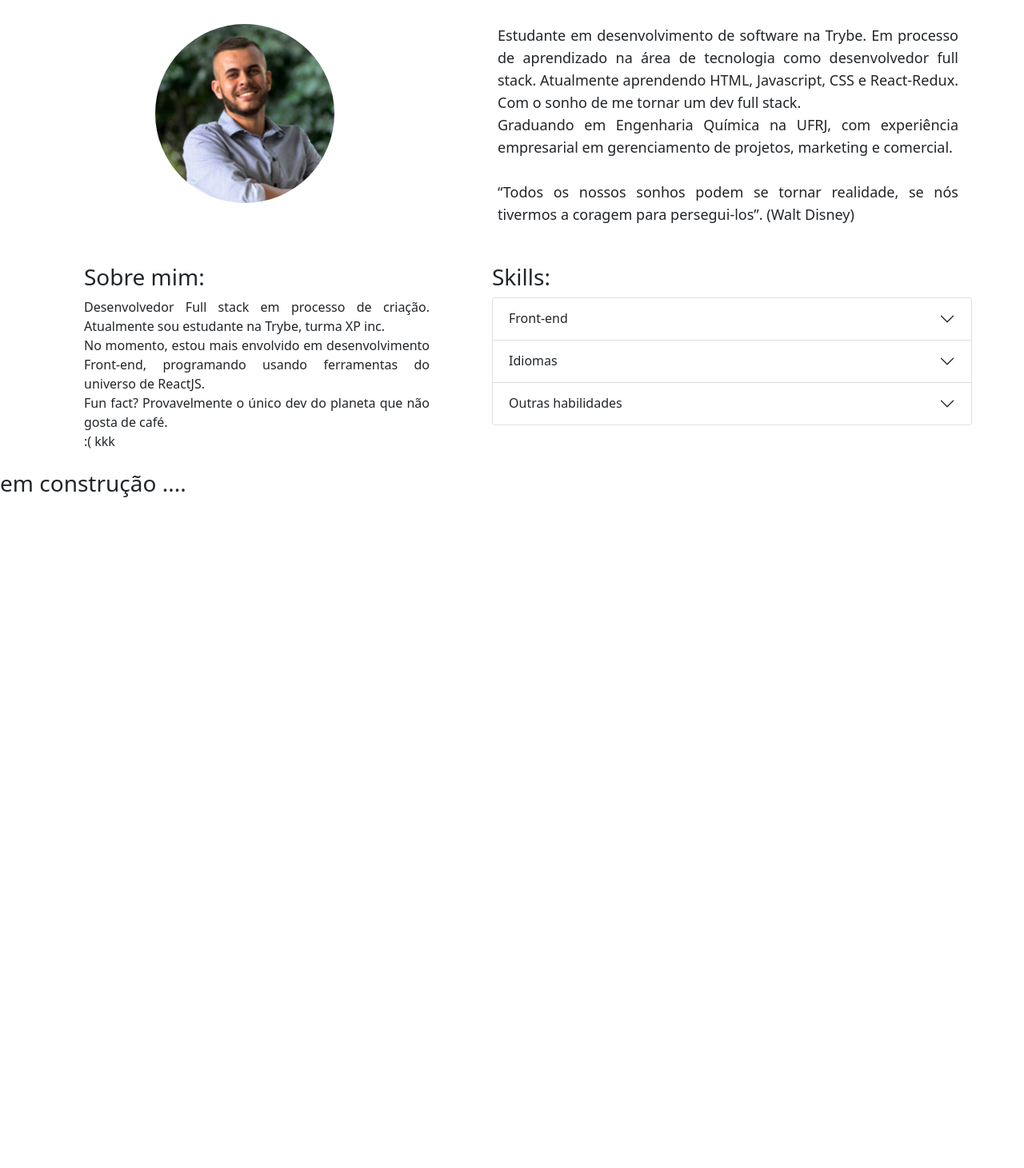
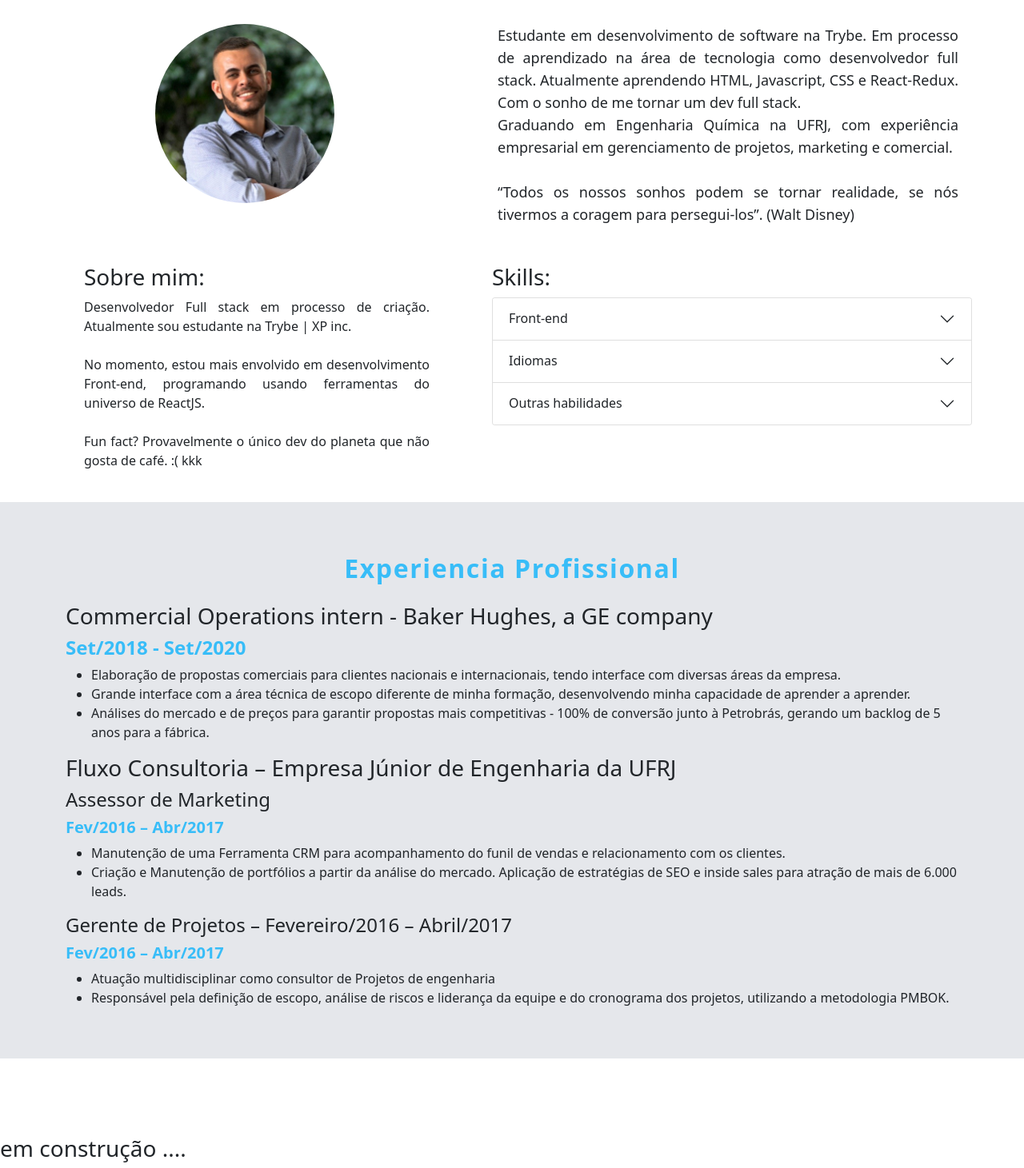
Before and after one commit to leonardo-terra/personal-portfolio, a React (Create React App) app: page / in a window 1280 px wide. Shown: the part 914-2375 px from the top of the page at 80% size. Before the commit the page ends 1543 px from the top, so only its background shows below. Built offline with nearby package versions, Linux system fonts and the light colour scheme.

Commit message:
dev: professional experiences

```diff
--- a/src/App.js
+++ b/src/App.js
@@ -2,6 +2,7 @@ import "./index.css";
 import Header from "./components/Header";
 import AboutMe from "./pages/AboutMe";
 import Skills from "./pages/Skills";
+import Experience from "./pages/Experience";
 
 export default function App() {
   return (
@@ -10,6 +11,10 @@ export default function App() {
       <div className="h-screen bg-fixed bg-cover bg-[url('./images/background-placeholder.webp')]" />
       <AboutMe />
       <Skills />
+      <Experience />
+      <br />
+      <br />
+      <br />
       <br />
       <h3> em construção ....</h3>
     </div>
--- a/src/pages/AboutMe.jsx
+++ b/src/pages/AboutMe.jsx
@@ -3,7 +3,7 @@ import profileImage from "../images/leonardo.jpeg";
 export default function AboutMe() {
   return (
     <section className='container mx-auto'>
-      <h2 className='p-3 font-bold tracking-wider text-center text-sky-400 '>
+      <h2 className='p-3 font-bold tracking-wider text-center text-sky-200 '>
         About me
       </h2>
       <h3 className='mb-8 font-medium text-center'>
--- /dev/null
+++ b/src/pages/Experience.jsx
@@ -0,0 +1,58 @@
+export default function Experience() {
+  return (
+    <div className='pt-5 pb-5 mt-10 bg-gray-200'>
+      <article className='container mx-auto'>
+        <h2 className='p-3 font-bold tracking-wider text-center text-sky-400 '>
+          Experiencia Profissional
+        </h2>
+        <div>
+          <h3>Commercial Operations intern - Baker Hughes, a GE company</h3>
+          <h4 className='font-semibold text-sky-400'>Set/2018 - Set/2020</h4>
+          <ul className='list-disc'>
+            <li>
+              Elaboração de propostas comerciais para clientes nacionais e
+              internacionais, tendo interface com diversas áreas da empresa.
+            </li>
+            <li>
+              Grande interface com a área técnica de escopo diferente de minha
+              formação, desenvolvendo minha capacidade de aprender a aprender.
+            </li>
+            <li>
+              Análises do mercado e de preços para garantir propostas mais
+              competitivas - 100% de conversão junto à Petrobrás, gerando um
+              backlog de 5 anos para a fábrica.
+            </li>
+          </ul>
+        </div>
+        <div>
+          <h3>Fluxo Consultoria – Empresa Júnior de Engenharia da UFRJ</h3>
+          <h4>Assessor de Marketing</h4>
+          <h5 className='font-semibold text-sky-400'>Fev/2016 – Abr/2017</h5>
+          <ul className='list-disc'>
+            <li>
+              Manutenção de uma Ferramenta CRM para acompanhamento do funil de
+              vendas e relacionamento com os clientes.
+            </li>
+            <li>
+              Criação e Manutenção de portfólios a partir da análise do mercado.
+              Aplicação de estratégias de SEO e inside sales para atração de
+              mais de 6.000 leads.
+            </li>
+          </ul>
+          <h4>Gerente de Projetos – Fevereiro/2016 – Abril/2017</h4>
+          <h5 className='font-semibold text-sky-400'>Fev/2016 – Abr/2017</h5>
+          <ul className='list-disc'>
+            <li>
+              Atuação multidisciplinar como consultor de Projetos de engenharia
+            </li>
+            <li>
+              Responsável pela definição de escopo, análise de riscos e
+              liderança da equipe e do cronograma dos projetos, utilizando a
+              metodologia PMBOK.
+            </li>
+          </ul>
+        </div>
+      </article>
+    </div>
+  );
+}
--- a/src/pages/Skills.jsx
+++ b/src/pages/Skills.jsx
@@ -6,14 +6,15 @@ export default function Skills() {
       <article className='max-w-md pr-4 text-justify text-md'>
         <h3>Sobre mim:</h3>
         Desenvolvedor Full stack em processo de criação. Atualmente sou
-        estudante na Trybe, turma XP inc.
+        estudante na Trybe | XP inc.
+        <br />
         <br />
         No momento, estou mais envolvido em desenvolvimento Front-end,
         programando usando ferramentas do universo de ReactJS.
         <br />
-        Fun fact? Provavelmente o único dev do planeta que não gosta de café.
         <br />
-        :( kkk
+        Fun fact? Provavelmente o único dev do planeta que não gosta de café. :(
+        kkk
       </article>
       <article className='max-w-xl pl-4 text-justify text-md'>
         <h3>Skills:</h3>
```
